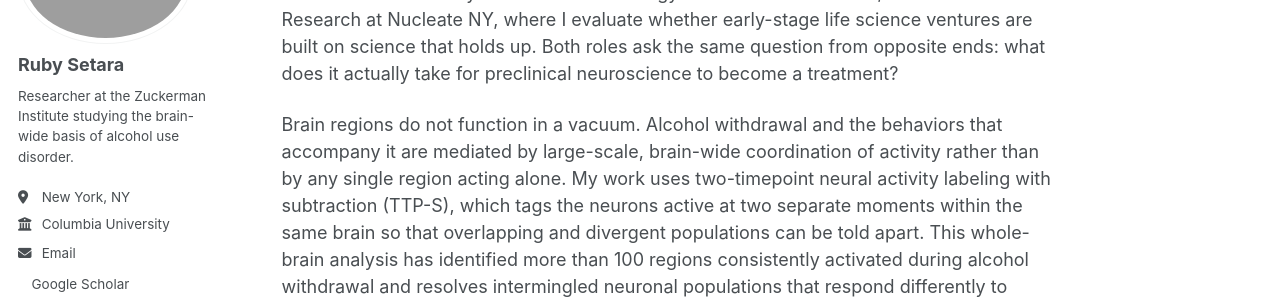
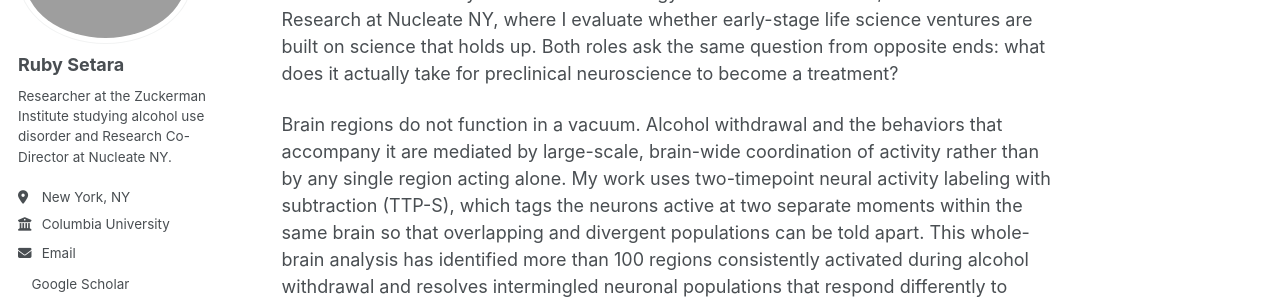
Before and after one commit to ruby-setara/ruby-setara.github.io, a Jekyll site: the page built from _pages/about.md, in a window 1280 px wide. Shown: the part 191-491 px from the top of the page. Built offline with Jekyll 4.4.1, drawn with Linux system fonts in a browser that asks for light colours; a style sheet for code colours, icons or effects is not loaded.

Commit message:
Update _config.yml

```diff
--- a/_config.yml
+++ b/_config.yml
@@ -26,7 +26,7 @@ author:
   avatar           : "profile.png"
   name             : "Ruby Setara"
   pronouns         : # example: "she/her"
-  bio              : "Researcher at the Zuckerman Institute studying the brain-wide basis of alcohol use disorder."
+  bio              : "Researcher at the Zuckerman Institute studying alcohol use disorder and Research Co-Director at Nucleate NY."
   location         : "New York, NY"
   employer         : "Columbia University"
   uri              : # URL
```
